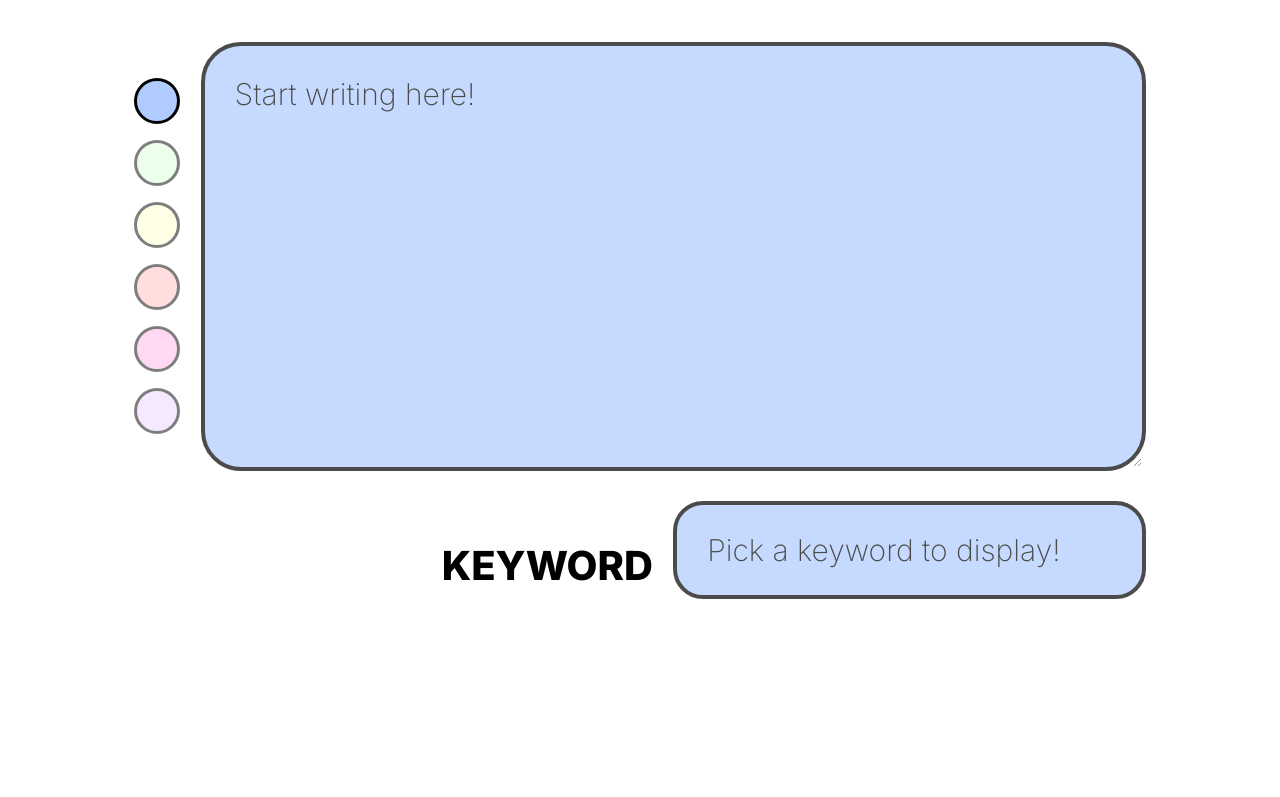
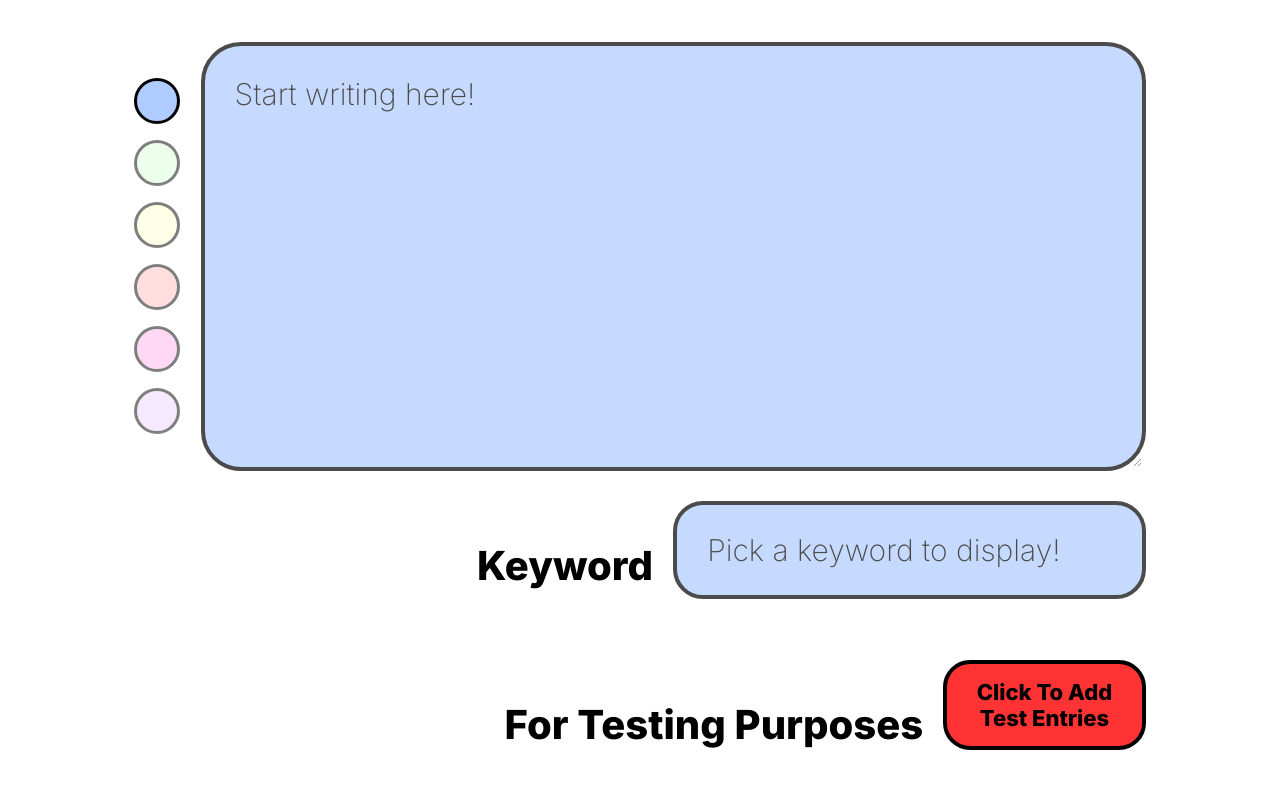
Before and after one commit to jinahj/pui-fp-jinahj, a plain HTML site: page add-new-entry.html in a window 1280 px wide. Shown: the part 297-1094 px from the top of the page. Before the commit the page ends 935 px from the top, so only its background shows below. Drawn offline with Linux system fonts and the light colour scheme.

Commit message:
detail updates on entries collection & add new entry

```diff
--- a/add-new-entry.html
+++ b/add-new-entry.html
@@ -14,7 +14,7 @@
       <a href="index.html" class="cancel-new-entry">
         <button class="button-container">
           <i class="fa-solid fa-xmark fa-2x" alt="x icon"></i>
-          <p class="button-label">CANCEL</p>
+          <p class="button-label">Cancel</p>
         </button>
       </a>
 
@@ -23,7 +23,7 @@
       <a href="index.html" class="submit-new-entry">
         <button id="submit-button" class="button-container">
           <i class="fa-solid fa-check fa-2x" alt="check icon"></i>
-          <p class="button-label">SUBMIT</p>
+          <p class="button-label">Submit</p>
         </button>
       </a>
     </div>
@@ -47,10 +47,15 @@
       </div>
 
       <div class="keyword-container">
-        <h3>KEYWORD</h3>
+        <h3>Keyword</h3>
         <input class="keyword-entry-box" placeholder="Pick a keyword to display!"></p>
+      </div>
+      <div class="keyword-container">
+        <h3>For Testing Purposes</h3>
+        <button class="button-container" id="add-test-entries" onclick="addTestEntries()">
+          <p class="button-label" id="add-test-entries-label">Click To Add Test Entries</p>
+        </button>
       </div>
     </div>
   </body>
-
 </html>
--- a/css/add-new-entry.css
+++ b/css/add-new-entry.css
@@ -54,6 +54,17 @@ button:hover{
   padding: 30px;
   background-color: #AFCBFF;
   opacity: 0.7;
+}
+
+#add-test-entries{
+  background-color: rgba(255, 0, 0, 0.8);
+  height: 90px;
+  width: 20%;
+  margin-left: 2%;
+  border-radius: 27px;
+  font-family: 'Inter', sans-serif;
+  font-size: 30px;
+  text-align: center;
 }
 
 
--- a/js/add-new-entry.js
+++ b/js/add-new-entry.js
@@ -177,186 +177,202 @@ function addNewEntry(entryColor, entryContent, entryKeyword){
   allEntries.push(entry);
 }
 
-const entryOne = addNewEntry(
+function addTestEntries(){
+  addNewEntry(
     "rgb(175, 203, 255)", //blue
     "Had breakfast sandwich from Starbucks and it was delicious!",
     "Starbucks Breakfast Sandwich"
   );
 
-const entryTwo = addNewEntry(
+  addNewEntry(
     "rgb(219, 255, 214)", //green
     "Got over seven hours of sleep and had really good dirty chai :)",
     "Dirty Chai"
   );
 
-const entryThree = addNewEntry(
+  addNewEntry(
     "rgb(255, 255, 209)", //yellow
     "Class ended really early and had fries 🍟",
     "Short Class Day"
   );
 
-const entryFour = addNewEntry(
+  addNewEntry(
     "rgb(255, 190, 188)", //orange
     "Weather was sunny but breezy so I went for a walk. It really felt like spring today 🌸 Went out for dinner and got sushi 🍣 ate icecream after 🍦 Everything was super yummy. Took a hot bath to end the day 😎",
     "Sunny Breezy Weather"
   );
 
-const entryFive = addNewEntry(
+  addNewEntry(
     "rgb(255, 181, 232)", //pink
     "Celebrated mom's birthday 🥳 We got strawberry cake and went out for a buffet 🎂 Ended the day with a movie 🍿",
     "Mom's Birthday"
   );
 
-const entrySix = addNewEntry(
+  addNewEntry(
     "rgb(236, 212, 255)",
     "📓 Today was such a productive day! 💪 I woke up early, went for a 🏃‍♀️ and finished a big project at work. I feel like I can take on the world. 🌎",
     "Productive Day"
   );
 
-const entrySeven = addNewEntry(
+  addNewEntry(
     "rgb(236, 212, 255)",
     "📓 I had a job interview today, and I think it went pretty well! 🤞 Fingers crossed that I get the job. 🤞",
     "Job Inteview Went Well"
   );
 
-const entryEight = addNewEntry(
+  addNewEntry(
     "rgb(255, 190, 188)",
     "📓 I had a great time hanging out with my friends today. We went to a new restaurant 🍴 and laughed until our stomachs hurt. 😂 It's moments like these that make life worth living.",
     "Quality Time with Friends"
   );
 
-const entryNine = addNewEntry(
+  addNewEntry(
     "rgb(219, 255, 214)",
     "📓 I spent the day cleaning and organizing my apartment. It feels so good to have everything in its place. 🧹🧼",
     "New Place, Cleaning Day"
   );
 
-const entryTen = addNewEntry(
+  addNewEntry(
     "rgb(175, 203, 255)",
     "📓 Today was my sister's birthday, so I called her to wish her a happy birthday. 🎂 I miss her so much, but I'm glad we can still keep in touch. 📞",
     "Happy Birthday to My Sister"
   );
 
-const entryEleven = addNewEntry(
+  addNewEntry(
     "rgb(255, 255, 209)",
     "📓 I tried a new hobby today and loved it! 🎨 I think I'm going to make it a regular part of my routine. 💕",
     "New Drawing Hobby"
   );
 
 
-const entryTwelve = addNewEntry(
+  addNewEntry(
     "rgb(175, 203, 255)", //blue
     "📓 I had a really tough conversation with a friend today. 😔 It's never easy to confront someone, but I'm glad we were able to work things out. 🤝",
     "Conversation"
   );
 
-const entryThirteen = addNewEntry(
+  addNewEntry(
     "rgb(219, 255, 214)",
     "📓 I'm feeling really grateful for my family today. ❤️ They always know how to make me feel better when I'm feeling down.",
     "Grateful for My Family"
   );
 
-const entryFourteen = addNewEntry(
+  addNewEntry(
     "rgb(255, 255, 209)",
     "📓 I had a great workout today 💪 and I feel so energized! 🏋️‍♀️ I love the feeling of pushing myself to my limits.",
     "Great Workout"
   );
 
-const entryFifteen = addNewEntry(
+  addNewEntry(
     "rgb(255, 190, 188)",
     "📓 Today was such a beautiful day ☀️ and I took a long walk outside. 🚶‍♀️ The fresh air and sunshine always make me feel better.",
     "Fresh Air and Sunshine"
   );
 
-const entrySixteen = addNewEntry(
+  addNewEntry(
     "rgb(255, 181, 232)", //pink
     "📓 I finally finished that book I've been meaning to read! 📚 It feels good to accomplish something. 🥳",
     "Finished a Book"
   );
 
-const entrySeventeen = addNewEntry(
+  addNewEntry(
     "rgb(236, 212, 255)",
     "📓 I had a delicious meal today 🍲 and tried a new recipe. 🍽️ Cooking is such a relaxing and enjoyable hobby.",
     "Should I make Cooking another Hobby?"
   );
 
-const entryEighteen = addNewEntry(
+  addNewEntry(
     "rgb(236, 212, 255)",
     "📓 I got a surprise package in the mail today! 📦 It was so nice to receive something unexpected. 😍",
     "Surprise Package"
   );
 
-const entryNineteen = addNewEntry(
+  addNewEntry(
     "rgb(255, 190, 188)",
     "📓 I went to a concert tonight 🎶 and had so much fun! It's been a while since I've been to a live show. 🎉",
     "Concert"
   );
 
-const entryTwenty = addNewEntry(
+  addNewEntry(
     "rgb(219, 255, 214)",
     "📓 I'm feeling really proud of myself today! 🥰 I accomplished a goal that I've been working towards for a long time. 🏆",
     "Proud of Myself"
   );
 
-const entryTwentyOne = addNewEntry(
+  addNewEntry(
     "rgb(175, 203, 255)",
     "📓 Today was a lazy day, but sometimes those are the best days. 😴 I spent the day watching movies and snacking on junk food. 🍿🍫",
     "Movies and Junk Food"
   );
 
-const entryTwentyTwo = addNewEntry(
+  addNewEntry(
     "rgb(255, 255, 209)",
     "📓 I went for a hike today and it was so beautiful! 🌳 Nature has a way of putting things into perspective. 🌿",
     "Nature Hike"
   );
 
-const entryTwentyThree = addNewEntry(
+  addNewEntry(
     "rgb(255, 190, 188)",
     "📓 I got a new haircut today and I love it! 💇‍♀️ It's amazing how a small change can make such a big difference. 💇‍♀️💕",
     "New Haircut"
   );
 
-const entryTwentyFour = addNewEntry(
+  addNewEntry(
     "rgb(255, 190, 188)",
     "📓 I had a long conversation with my mom today. 💕 She always knows how to make me feel better. 📞",
     "Long Call with Mom"
   );
 
-const entryTwentyFive = addNewEntry(
+  addNewEntry(
     "rgb(175, 203, 255)",
     "📓 I spent the day volunteering at a local charity. ❤️ It feels good to give back to the community. 🤝",
     "Volunteer at Local Charity"
   );
 
-const entryTwentySix = addNewEntry(
+  addNewEntry(
     "rgb(236, 212, 255)",
     "📓 I'm feeling really inspired today! 🤩 I read a book that really resonated with me and it's given me a new perspective on life. 📚",
     "INSPIRATION"
   );
 
-const entryTwentySeven = addNewEntry(
+  addNewEntry(
     "rgb(175, 203, 255)",
     "📓 I went shopping today and found some amazing deals! 🛍️ It's always nice to treat myself to something new. 💸",
     "Shopping"
   );
 
-const entryTwentyEight = addNewEntry(
+  addNewEntry(
     "rgb(219, 255, 214)",
     "📓 I had a really productive day at work today. 💼 It feels good to be making progress towards my goals. 💪",
     "Productive Day at Work"
   );
 
-const entryTwentyNine = addNewEntry(
+  addNewEntry(
     "rgb(255, 255, 209)",
     "📓 I'm feeling really nostalgic today. 🤔 I've been looking through old photos and reminiscing about the good times. 📷",
     "Nostalgia"
   );
 
-const entryThirty = addNewEntry(
+  addNewEntry(
     "rgb(255, 181, 232)", //pink
     "Went to the amusement park today! There was so many people but we still got to ride five attractions including the huge rollercoaster 🎢. We also visted the zoo inside. The pandas were super cute 🐼. Can't wait to go back 🎡",
     "Amusement Park Trip"
   );
+}
+
+// on click, the button should turn green to signify that the test entries were logged, and the text should change to "click submit to finalize the action"
+
+let testButton = document.querySelector("#add-test-entries");
+
+function changeTBColor(){
+  let targetButton = document.querySelector("#add-test-entries");
+  targetButton.style.backgroundColor = "#90EE90"
+
+  let displayText = document.querySelector("#add-test-entries-label")
+  displayText.textContent = "Click submit to finalize action"
+}
+
+testButton.addEventListener("click", changeTBColor);
 
 /*----------------------------------------------------------------------------*/
 //store all entries in "local storage"
```
Also changed, not shown: css/entries-collection.css (+4 -4 lines), entries-collection.html (+1 -1 lines), js/entries-collection.js (+8 -0 lines). Lines whose indentation alone changed are shown as unchanged.
